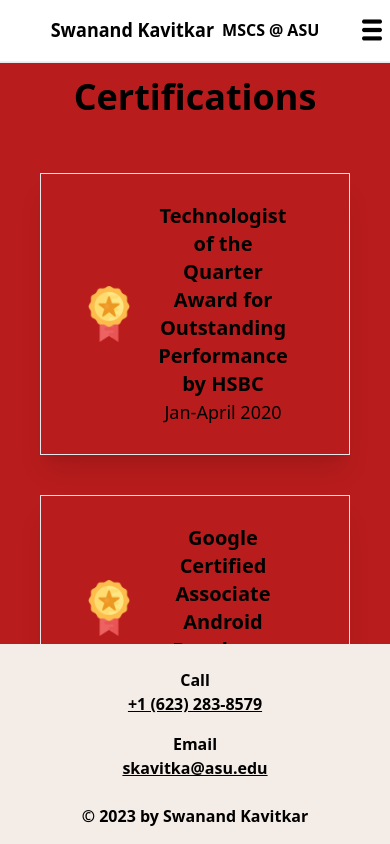
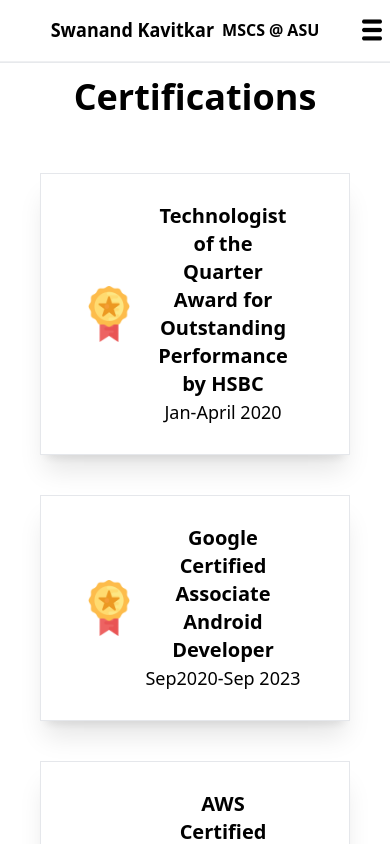
Before and after one commit to S-Threepio/S-Threepio.github.io, a React (Create React App) app: page /certifications in a window 390 px wide. Built offline with nearby package versions, Linux system fonts and the light colour scheme.

Commit message:
fix for mobile screens

```diff
--- a/public/index.html
+++ b/public/index.html
@@ -26,7 +26,7 @@
     -->
     <title>React App</title>
   </head>
-  <body class="bg-red-700 h-[100vh] scrollbar-hide">
+  <body class=" h-[100vh] scrollbar-hide">
     <noscript>You need to enable JavaScript to run this app.</noscript>
       <div id="root"></div>
       <!--
--- a/src/App.js
+++ b/src/App.js
@@ -17,6 +17,7 @@
       <div className="flex flex-col h-screen m-0 p-0">
         <Router>
           <Header />
+          <div className="flex flex-col h-screen overflow-scroll scrollbar-hide m-0 p-0">
             <Routes>
               <Route path="/" element={<About />} />
               <Route path="/resume" element={<Resume />} />
@@ -26,8 +27,9 @@
               <Route path="/hobbies" element={<Hobbies />} />
               <Route path="/certifications" element={<Certifications />} />
             </Routes>
+            <Footer />
+          </div>
         </Router>
-        <Footer />
       </div>
     </GlobalDataProvider>
   );
--- a/src/components/Blogs/Blogs.js
+++ b/src/components/Blogs/Blogs.js
@@ -7,7 +7,7 @@
   const blogs = useContext(GlobalDataContext).blogs;
 
   return (
-    <div className="w-screen flex flex-1 flex-col items-center bg-primary overflow-scroll scrollbar-hide">
+    <div className="w-screen flex flex-1 flex-col items-center bg-primary sm:overflow-y-scroll scrollbar-hide">
       <img
         src={blogs.cover}
         className="w-screen h-[50vh] object-center object-cover"
--- a/src/components/Certifications/Certifications.js
+++ b/src/components/Certifications/Certifications.js
@@ -5,7 +5,7 @@
 const Certifications = () => {
   const certifications = useContext(GlobalDataContext).certifications;
   return (
-    <div className="flex-1 overflow-scroll scrollbar-hide">
+    <div className="flex-1 sm:overflow-y-scroll scrollbar-hide">
       <div className="text-center text-4xl md:text-5xl font-bold p-4 md:mt-6">
         Certifications
       </div>
--- a/src/components/Hobbies/Hobbies.js
+++ b/src/components/Hobbies/Hobbies.js
@@ -7,7 +7,7 @@
   const hobbyData = useContext(GlobalDataContext).hobbies.hobbyData;
 
   return (
-    <div className="flex flex-1 flex-col items-center overflow-y-scroll overflow-x-hidden scrollbar-hide">
+    <div className="flex flex-1 flex-col items-center sm:overflow-y-scroll overflow-x-hidden scrollbar-hide">
       <div className="text-4xl md:text-5xl font-bold p-4 md:mt-6">Hobbies</div>
       <div className="flex flex-col md:m-8 gap-10">
         {hobbyData.map((hobby, index) => (
--- a/src/components/Landing/About.js
+++ b/src/components/Landing/About.js
@@ -21,7 +21,7 @@
 
   return (
     <div
-      className={`flex-col md:flex-1 w-screen overflow-y-scroll md:flex-row md:flex scrollbar-hide
+      className={`flex-col md:flex-1 w-screen sm:overflow-y-scroll  md:flex-row md:flex scrollbar-hide
       ${shouldEnableScroll ? "md:overflow-y-scroll" : "md:overflow-y-hidden"}`}
     >
       <div className="hidden md:flex h-full w-[40%] lg:bg-secondary "></div>
--- a/src/components/Projects/Projects.js
+++ b/src/components/Projects/Projects.js
@@ -6,7 +6,7 @@
   const projData = useContext(GlobalDataContext).projects.projData;
 
   return (
-    <div className="flex flex-col flex-1 overflow-scroll scrollbar-hide">
+    <div className="flex flex-col flex-1 sm:overflow-y-scroll scrollbar-hide">
       <div className="flex justify-center w-full bg-primary">
         <div className="flex flex-col items-center lg:items-start sm:m-2">
           <div className="my-8 text-5xl font-bold text-center w-screen">
--- a/src/components/Resume/Resume.js
+++ b/src/components/Resume/Resume.js
@@ -30,7 +30,7 @@
   };
 
   return (
-    <div className="flex flex-col flex-1 overflow-scroll scrollbar-hide">
+    <div className="flex flex-col flex-1 sm:overflow-y-scroll scrollbar-hide">
       <div className="bg-secondary w-full flex p-6 justify-center">
         <div className="flex flex-col gap-10 items-center lg:items-start px-8 py-4 mb-2 w-[900px] sm:m-2">
           <div className="text-5xl font-bold w-max">Summary</div>
--- a/src/components/Skills/Skills.js
+++ b/src/components/Skills/Skills.js
@@ -6,7 +6,7 @@
 const Skills = () => {
   const skills = useContext(GlobalDataContext).skills;
   return (
-    <div className="flex flex-col items-center w-screen overflow-scroll scrollbar-hide">
+    <div className="flex flex-col items-center w-screen sm:overflow-y-scroll scrollbar-hide">
       <div className="flex flex-col items-center w-max">
         <div className="flex flex-col items-center w-screen p-10 bg-[#E8E6E6]">
           <div className="flex flex-col items-start lg:w-[1000px] xl:w-[1200px]">
--- a/src/index.js
+++ b/src/index.js
@@ -7,7 +7,7 @@
 const root = ReactDOM.createRoot(document.getElementById("root"));
 root.render(
   <React.StrictMode>
-    <div className="overflow-y-hidden overflow-x-hidden sm:overflow-y-hidden m-0">
+    <div className="scrollbar-hide overflow-y-scroll overflow-x-hidden sm:overflow-y-hidden m-0">
       <App />
     </div>
   </React.StrictMode>
```
Lines whose indentation alone changed are shown as unchanged.
